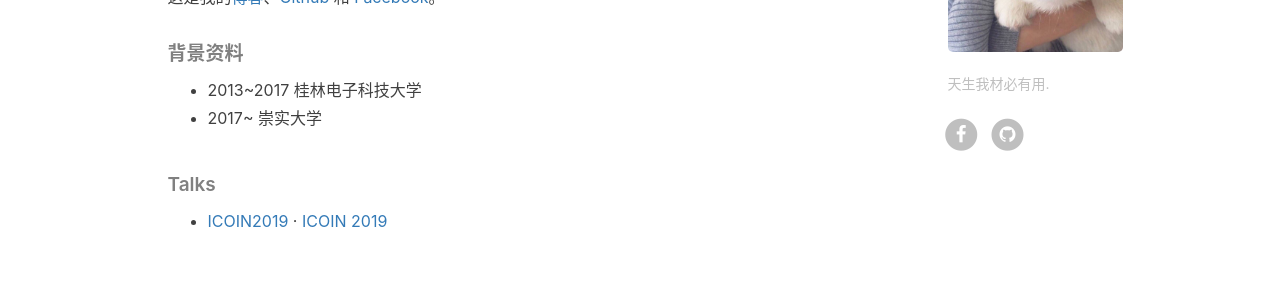
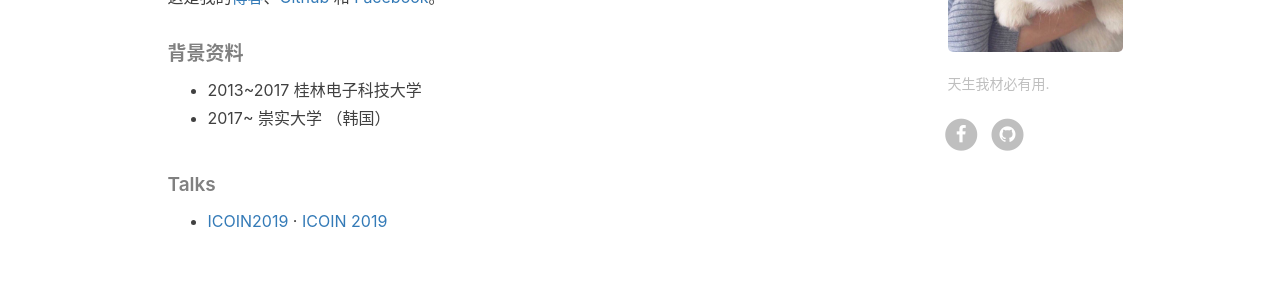
Before and after one commit to csxmt123/zhouwt612.github.io, a Jekyll site: the page built from about.html, in a window 1280 px wide. Shown: the part 676-976 px from the top of the page. Built offline with Jekyll 4.4.1, drawn with Linux system fonts in a browser that asks for light colours; nearby versions of some CDN libraries; comment, search, counter and statistics services are not loaded.

Commit message:
Update zh.md

```diff
--- a/_includes/about/zh.md
+++ b/_includes/about/zh.md
@@ -8,7 +8,7 @@
 
 ##### 背景资料
 - 2013~2017 桂林电子科技大学
-- 2017~     崇实大学
+- 2017~     崇实大学 （韩国）
 
 
 
```
